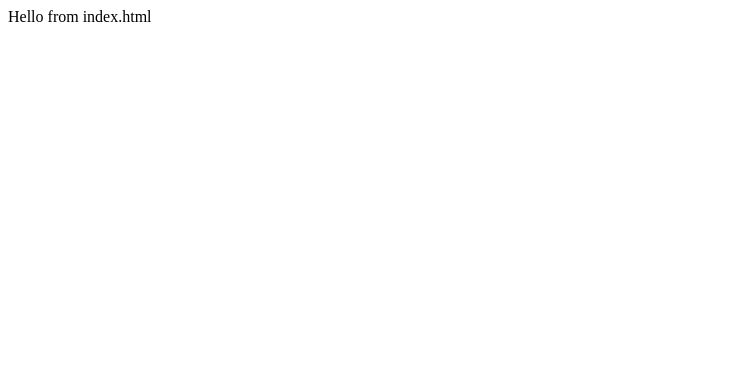
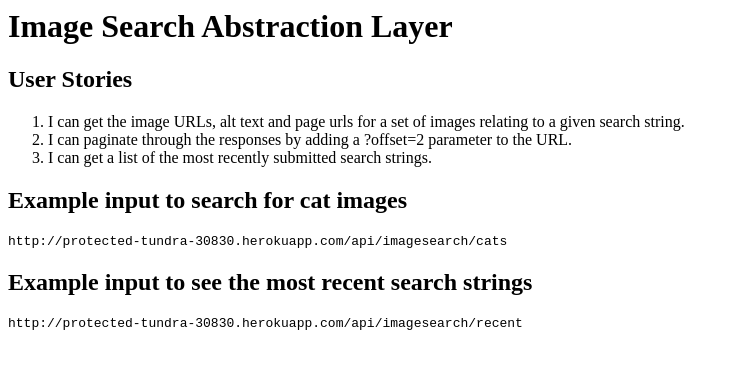
Before and after one commit to louisheimel/imagesearchabstractionlayer, a website: page public/index.html in a window 1280 px wide. Shown: the whole page, without its empty margins (0-739 px from the left). Drawn offline with Linux system fonts and the light colour scheme.

Commit message:
add index

```diff
--- a/public/index.html
+++ b/public/index.html
@@ -1,5 +1,15 @@
 <html>
   <body>
-    Hello from index.html
+    <h1>Image Search Abstraction Layer</h1>
+    <h2>User Stories</h2>
+    <ol>
+      <li>I can get the image URLs, alt text and page urls for a set of images relating to a given search string.</li>
+      <li>I can paginate through the responses by adding a ?offset=2 parameter to the URL.</li>
+      <li>I can get a list of the most recently submitted search strings.</li>
+    </ol>
+    <h2>Example input to search for cat images</h2>
+    <code>http://protected-tundra-30830.herokuapp.com/api/imagesearch/cats</code>
+    <h2>Example input to see the most recent search strings</h2>
+    <code>http://protected-tundra-30830.herokuapp.com/api/imagesearch/recent</code>
   </body>
 </html>
```
Also changed, not shown: 1 other file.
